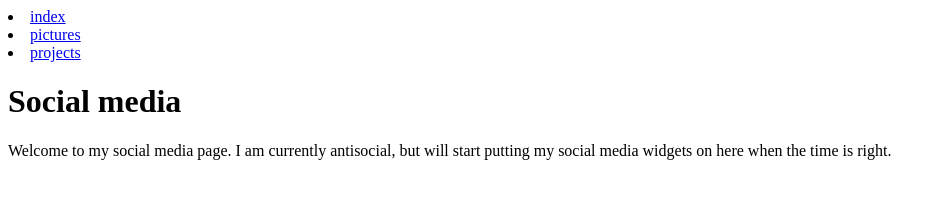
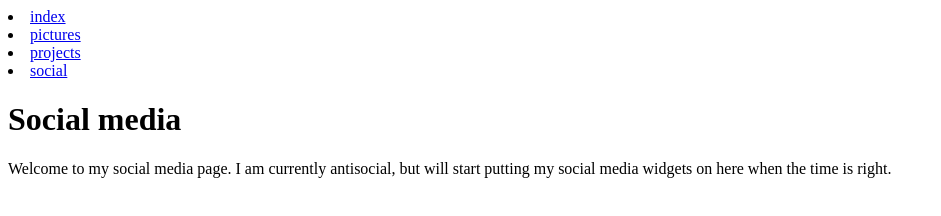
Before and after one commit to smcconaha/nav-menu, a plain HTML site: page project-data/social.html in a window 1280 px wide. Shown: the whole page, without its empty margins (0-941 px from the left). Drawn offline with Linux system fonts and the light colour scheme.

Commit message:
Update social.html

```diff
--- a/project-data/social.html
+++ b/project-data/social.html
@@ -11,6 +11,7 @@
     <li> <a href="index.html">index</a></li>
     <li> <a href="pictures.html">pictures</a></li>
     <li> <a href="projects.html">projects</a></li>
+    <li> <a href="social.html">social</a></li>
     <h1>Social media</h1>
 
     <p>Welcome to my social media page. I am currently antisocial, but will start putting my social media widgets on here when the time is right.</p>
```
